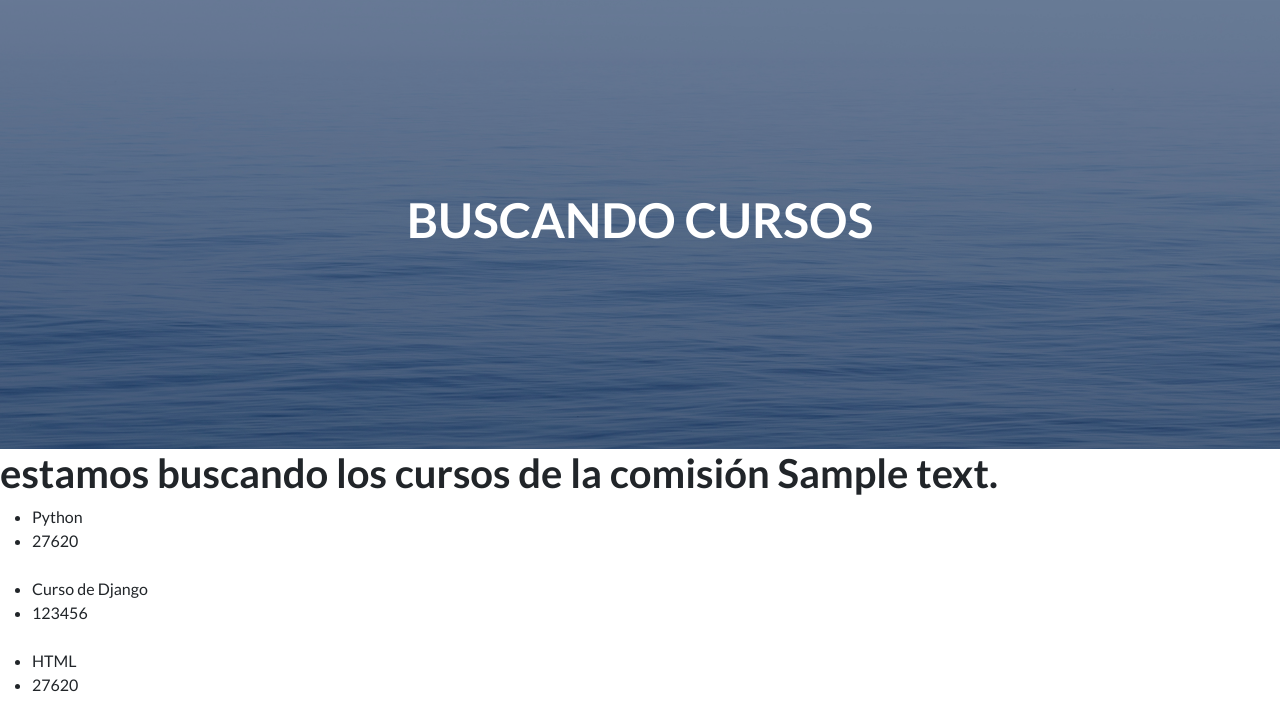
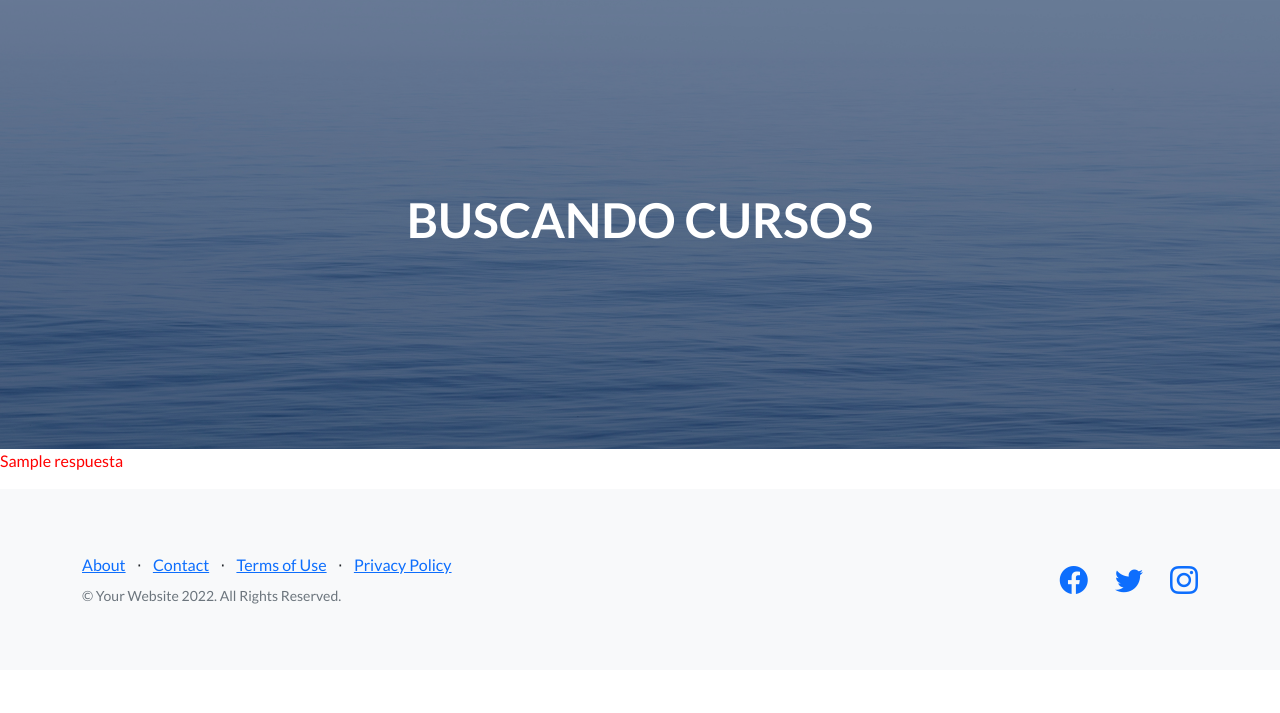
Before and after one commit to f-monet/Clase19, a Django app: template AppCoder/templates/AppCoder/resultadosBusqueda.html in a window 1280 px wide. Shown: the part 67-780 px from the top of the page. After the commit the page ends 671 px from the top, so only its background shows below. Run offline with Django 4.2, Linux system fonts and the light colour scheme; data comes from the database, SQL or seed files in the repository; the template is opened without the code that fills it: values that come from a table or form of the project are taken from there, most other values are stand-ins (such as "Sample title", 1, 10 or a date in 2020); some libraries are stand-ins or nearby versions.

Commit message:
Entrega intermedia del proyecto final

```diff
--- a/AppCoder/templates/AppCoder/cursos.html
+++ b/AppCoder/templates/AppCoder/cursos.html
@@ -3,6 +3,12 @@
 {% load static %}
 
 {% block contenidoQueCambia %}
+
+{% if formulario.errors %}
+
+<p style="color:red;">CHE, HAY ALGO MAL</p>
+
+{% endif %}
 
 <form action="{% url 'cursos' %}" method="post">{% csrf_token %}
 
--- a/AppCoder/templates/AppCoder/resultadosBusqueda.html
+++ b/AppCoder/templates/AppCoder/resultadosBusqueda.html
@@ -4,7 +4,10 @@
 
 {% block contenidoQueCambia %}
 
+{% if not respuesta %}
+
 <h1>estamos buscando los cursos de la comisión {{comision}}</h1>
+
 
 {% if cursos %}
 
@@ -15,9 +18,15 @@
     <br>
 {% endfor %}
 <ul>
+{% else %}
+<p>NO SE ENCONTRARON DATOS PARA ESA COMISION</p>
+{% endif %}
+
+{% else %}
+
+<p style="color:red"> {{respuesta}}</p>
 
 {% endif %}
-
 {% endblock %}
 
 {% block titulo %}
--- a/AppCoder/views.py
+++ b/AppCoder/views.py
@@ -63,4 +63,4 @@ def buscar(request):
         return render(request, 'AppCoder/resultadosBusqueda.html', {'cursos':cursos, 'comision':comision} )
     else:
         respuesta="No se ingresó ninguna comisión"
-        return HttpResponse(respuesta)
+        return render(request, 'AppCoder/resultadosBusqueda.html', {'respuesta':respuesta} )
```
Also changed, not shown: README.md.
